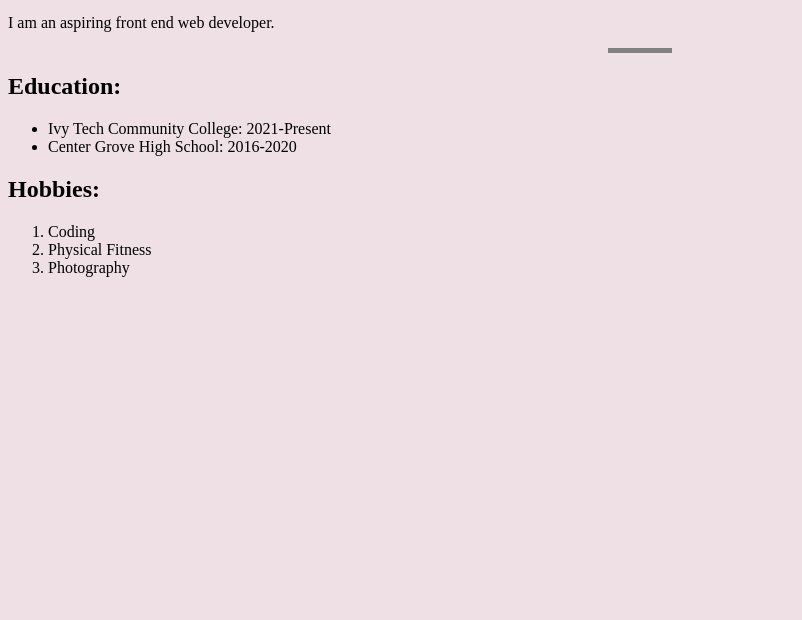
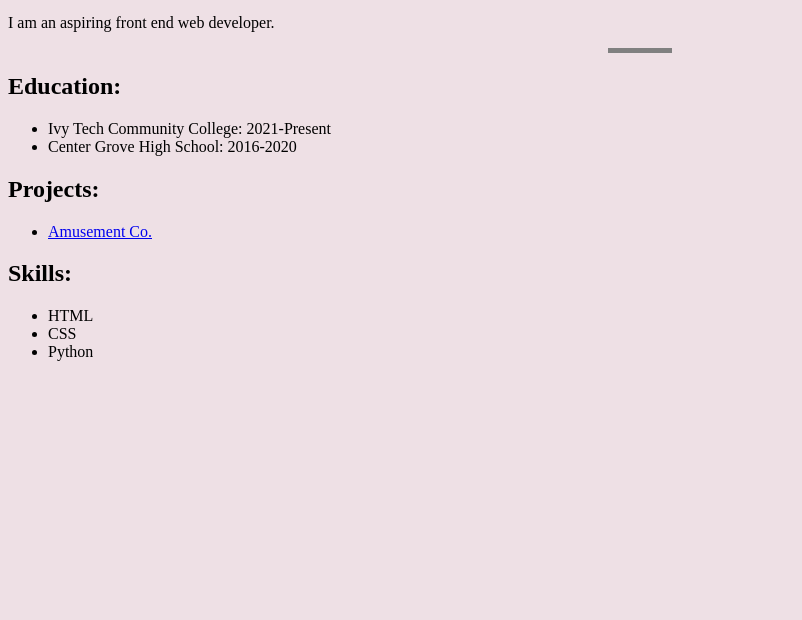
Before and after one commit to ahuhn11/CV, a plain HTML site: page index.html in a window 1280 px wide. Shown: the part 180-800 px from the top of the page, without its empty margins (0-802 px from the left). Drawn offline with Linux system fonts and the light colour scheme.

Commit message:
Added Github profile link, added Amusement Co. and added skills section

```diff
--- a/index.html
+++ b/index.html
@@ -9,9 +9,12 @@
 
 <body>
   <h1 align="center">Augustus Huhn</h1>
-  <a href="https://www.linkedin.com/in/augustus-huhn-6045b5221/">
-    <img src="linkedin-logo.png" heighth="60px" width="60px" alt="linkedin logo">
+  <a href="https://www.linkedin.com/in/augustus-huhn-6045b5221/" type="_blank">
+    <img src="linkedin-logo.png" heighth="60px" width="60px" alt="linkedin">
   </a>
+  <a href="https://github.com/ahuhn11" type-="_blank">
+    <img src="github.png" heighth="50px" width="50px" alt="Github">
+  </a>1
   <p><em>ERP Applciations Engineer at Morris Machine Co., Inc.</em></p>
   <p>I am an aspiring front end web developer.</p>
   <hr noshade />
@@ -20,12 +23,16 @@
     <li>Ivy Tech Community College: 2021-Present</li>
     <li>Center Grove High School: 2016-2020</li>
   </ul>
-  <h2>Hobbies:</h2>
-  <ol>
-    <li>Coding</li>
-    <li>Physical Fitness</li>
-    <li>Photography</li>
-  </ol>
+  <h2>Projects:</h2>
+  <ul>
+    <li><a href="aumesment-co.com" type="_blank">Amusement Co.</a></li>
+  </ul>
+  <h2>Skills:</h2>
+  <ul>
+    <li>HTML</li>
+    <li>CSS</li>
+    <li>Python</li>
+  </ul>
 </body>
 
 </html>
```
